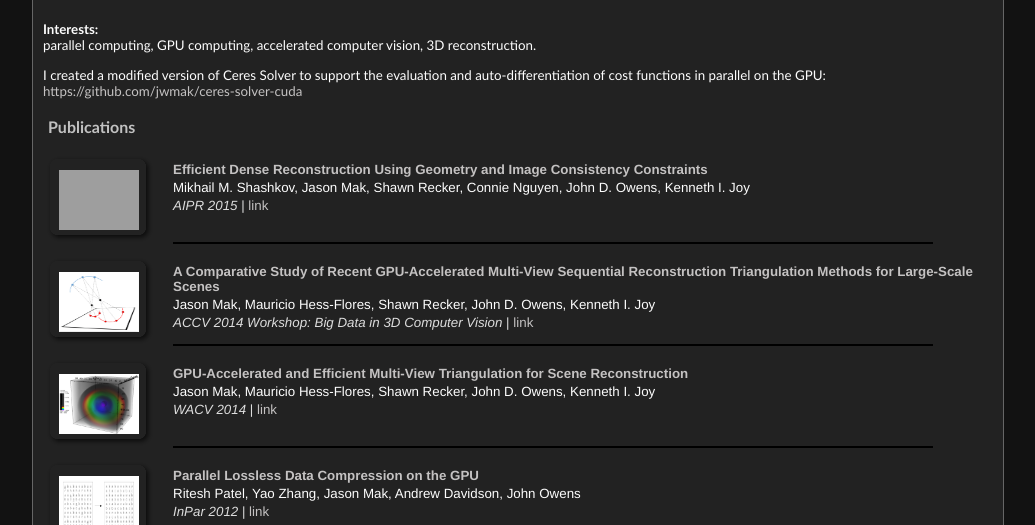
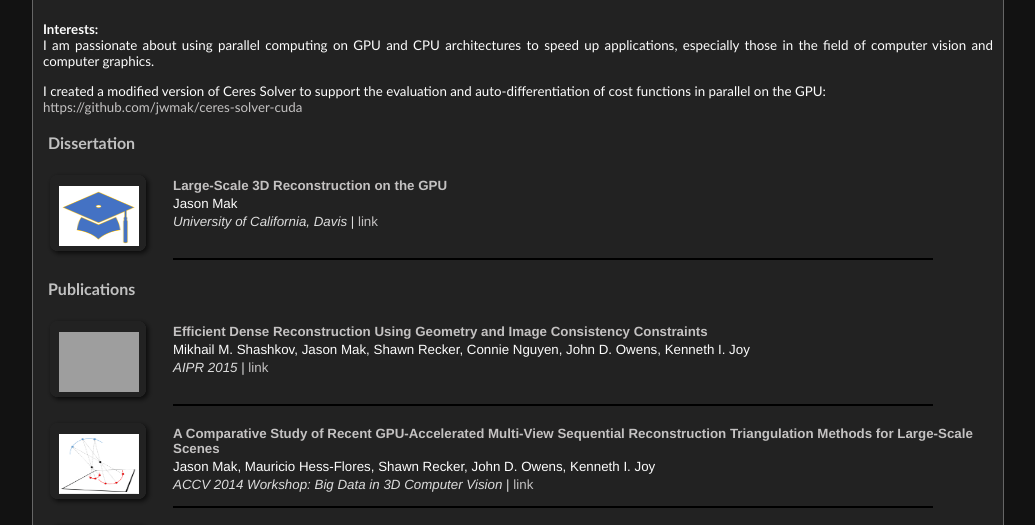
Before and after one commit to jwmak/jwmak.github.io, a plain HTML site: page index.html in a window 1280 px wide. Shown: the part 226-751 px from the top of the page, without its empty margins (122-1157 px from the left). Drawn offline with Linux system fonts and the light colour scheme; grey boxes are pictures that could not be loaded.

Commit message:
update bio

```diff
--- a/index.html
+++ b/index.html
@@ -81,7 +81,7 @@
                 if (this.json.hasOwnProperty('series')) {
                     html += this.json.series;
                 } else if (this.json.hasOwnProperty('dissertation')) {
-                    html += this.json.dissertation + ", " + this.json.year;
+                    html += this.json.dissertation;
                 } else if (this.json.hasOwnProperty('journal')) {
                     html += this.json.journal + " " + this.json.year;
                 } else if (this.json.hasOwnProperty('booktitle')) {
@@ -149,6 +149,25 @@
         function initAllPublications(pubs, refereed, dissertation) {
             var json = new Array();
             // "slides_pdf": "talks/MuhammadAwad_ExitSeminar.pdf", \
+            json.push('{                                       \
+                "authors": "Jason Mak",\
+                "title": "Large-Scale 3D Reconstruction on the GPU", \
+                "url" : "https://escholarship.org/uc/item/9zn4d4xk",\
+                "code":  "", \
+                "year": "", \
+                "icon": "publications/dissertation.png", \
+                "dissertation": "University of California, Davis"\
+             } ');
+         /*    json.push('{                                       \
+                "authors": "Mikhail M. Shashkov, Jason Mak, Shawn Recker, Connie Nguyen, John D. Owens, Kenneth I. Joy",\
+                "title": "Efficient Dense Reconstruction Using Geometry and Image Consistency Constraints", \
+                "booktitle": "Applied Imagery Pattern Recognition Workshop", \
+                "series":"AIPR 2015",\
+                "year" : "2015",\
+                "url": "https://escholarship.org/uc/item/2rj6w5pb",\
+                "icon": "publications/dense.png",\
+                "refereed": "false" \
+             } ');*/
             json.push('{                                       \
                 "authors": "Mikhail M. Shashkov, Jason Mak, Shawn Recker, Connie Nguyen, John D. Owens, Kenneth I. Joy",\
                 "title": "Efficient Dense Reconstruction Using Geometry and Image Consistency Constraints", \
@@ -279,7 +298,7 @@
     <section>
         <p>
             <b>Interests:</b><br>
-            parallel computing, GPU computing, accelerated computer vision, 3D reconstruction.
+            I am passionate about using parallel computing on GPU and CPU architectures to speed up applications, especially those in the field of computer vision and computer graphics.
 
         </p>
 
@@ -295,6 +314,24 @@
             </b>
         </p>
 
+        <h1 id="pub">Dissertation</h1>
+
+        <div id="dissertationListDiv">
+            <div id="dissertationListDiv">
+                <script>updatePubListWithAll(false, true, "dissertationListDiv")</script>
+            </div>
+        </div>
+
+        <!--
+        <h1 id="pub">Arxiv Articles</h1>
+
+        <div id="NonRefPubListDiv">
+            <div id="NonRefPubListDiv">
+                <script>ithAll(false, false, "NonRefPubListDiv")</script>
+            </div>
+        </div>
+        -->
+
         <h1 id="pub">Publications</h1>
 
         <div id="pubListDiv">
@@ -302,6 +339,7 @@
                 <script>updatePubListWithAll(true, false, "pubListDiv")</script>
             </div>
         </div>
+
 
 
 
```
